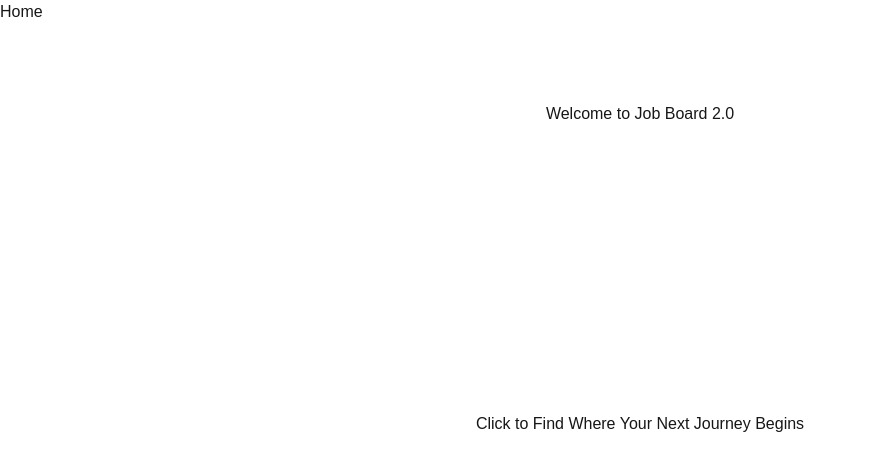
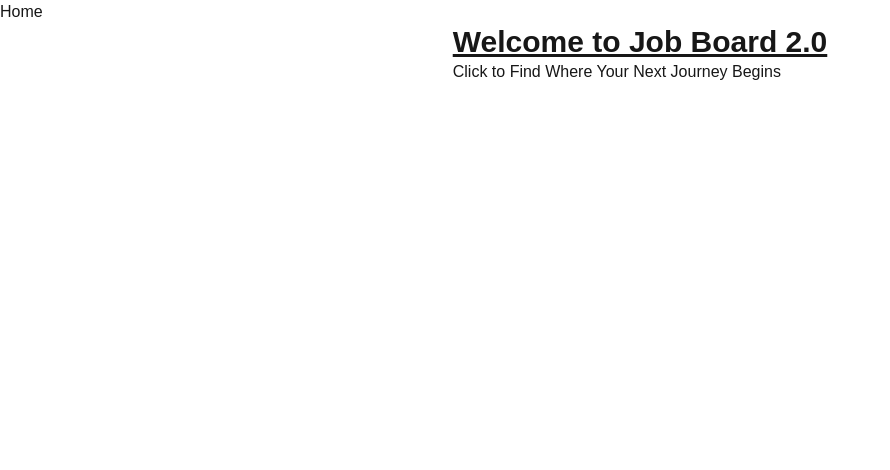
Before and after one commit to H3R01A/unibui-job-board, a Next.js app: page / in a window 1280 px wide. Shown: the top 470 px of the page, without its empty margins (0-890 px from the left). Built offline with nearby package versions, Linux system fonts and the light colour scheme.

Commit message:
update home page and job listings page with tailwindcss

```diff
--- a/app/jobs/page.tsx
+++ b/app/jobs/page.tsx
@@ -1,5 +1,5 @@
 import '../../app/globals.css';
-import styles from './page.module.css';
+//import styles from './page.module.css';
 import { getJobData } from '@/actions/actions';
 import { Job } from '../../utils/types';
 import JobDetailsButton from '@/components/job-details-button';
@@ -13,8 +13,8 @@ export default async function JobListingsPage() {
   }
 
   return (
-    <div className={styles.page}>
-      <h1>Choose Your Class</h1>
+    <div className="flex items-stretch">
+      <h1 className="text-3xl font-bold underline">Choose Your Class</h1>
       {jobData.map((job, index) => (
         <div key={index} className="">
           <h2 className="">{job['Job Title']}</h2>
--- a/app/page.tsx
+++ b/app/page.tsx
@@ -1,13 +1,19 @@
-import styles from "./page.module.css";
-import NavLink from "@/components/nav-link";
+//import styles from "./page.module.css";
+import NavLink from '@/components/nav-link';
 
 export default function Home() {
   return (
-    <div className={styles.page}>
-      <h1>Welcome to Job Board 2.0</h1>
+    <div className="flex flex-col flex-wrap content-center">
       <div>
-          <NavLink href={'/jobs'}>Click to Find Where Your Next Journey Begins</NavLink>
-        </div>
+        <h1 className="text-3xl font-bold underline">
+          Welcome to Job Board 2.0
+        </h1>
+      </div>
+      <div>
+        <NavLink href={'/jobs'}>
+          Click to Find Where Your Next Journey Begins
+        </NavLink>
+      </div>
     </div>
   );
 }
```
